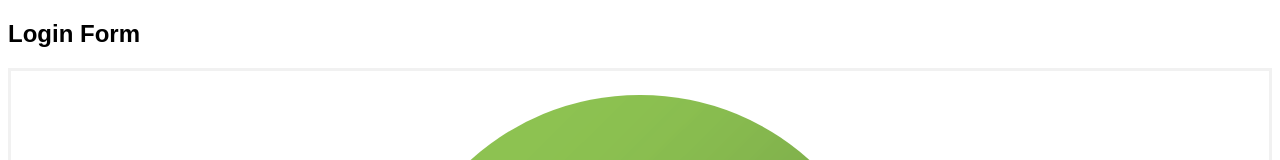
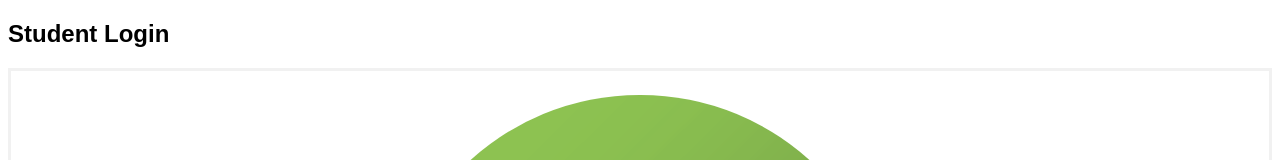
Before and after one commit to vamsi198/login-2418, a plain HTML site: page index.html in a window 1280 px wide. Shown: the top 160 px of the page. Drawn offline with Linux system fonts and the light colour scheme.

Commit message:
Update index.html

```diff
--- a/index.html
+++ b/index.html
@@ -68,7 +68,7 @@ span.psw {
 </head>
 <body>
 
-<h2>Login Form</h2>
+<h2>Student Login</h2>
 
 <form action="/action_page.php" method="post">
   <div class="imgcontainer">
```
